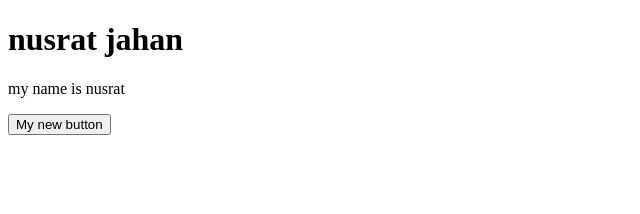
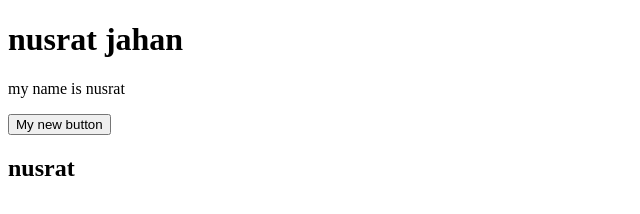
Before and after one commit to Dev-nusrat/portfolio-website, a plain HTML site: page index.html in a window 1280 px wide. Shown: the whole page, without its empty margins (0-640 px from the left). Drawn offline with Linux system fonts and the light colour scheme.

Commit message:
Update index.html

```diff
--- a/index.html
+++ b/index.html
@@ -9,5 +9,6 @@
     <h1>nusrat jahan</h1>
     <p>my name is nusrat</p>
     <button>My new button</button>
+    <h2>nusrat</h2>
 </body>
 </html>
```
